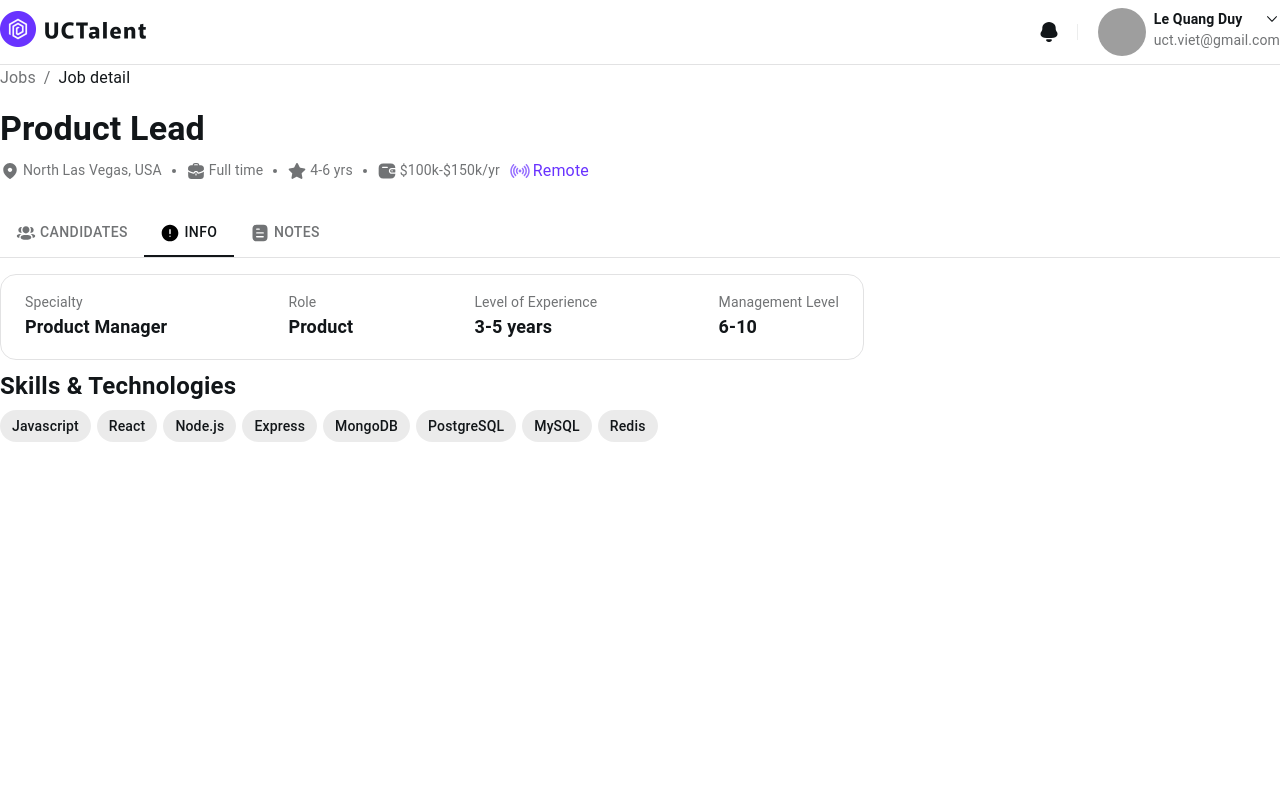
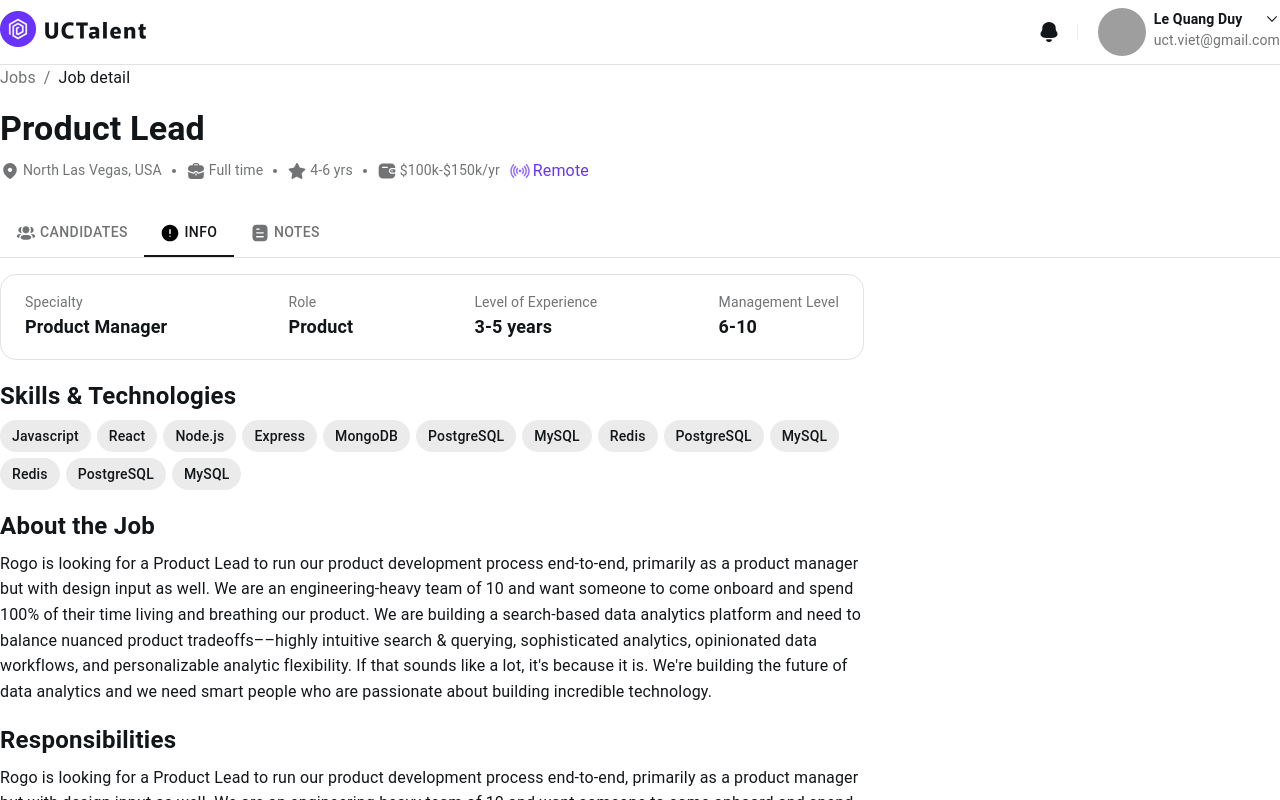
Before and after one commit to UCTalent/uc-ats-react-app, a React (Vite) app: page /jobs/1/info in a window 1280 px wide. Built offline with nearby package versions, Linux system fonts and the light colour scheme; grey boxes are pictures that could not be loaded; what smooth-dnd would draw is missing.

Commit message:
chore: render job detail content with sanitizeHTML

```diff
--- a/package.json
+++ b/package.json
@@ -29,6 +29,7 @@
     "react-smooth-dnd": "^0.11.1",
     "recoil": "^0.7.7",
     "ts-node": "^10.9.2",
+    "xss": "^1.0.15",
     "yup": "^1.4.0"
   },
   "devDependencies": {
--- /dev/null
+++ b/src/assets/css/app.css
@@ -0,0 +1,5 @@
+* {
+  margin: 0;
+  padding: 0 auto;
+  box-sizing: border-box;
+}
--- /dev/null
+++ b/src/components/common/TypographyHtml.tsx
@@ -0,0 +1,22 @@
+import Typography from "@mui/material/Typography"
+import { sanitizeHTMLBasic } from "services/sanitizeHTML"
+import { type SxProps } from "@mui/material"
+
+interface TypeProps {
+  children: string
+  sx?: SxProps
+}
+
+const TypographyHtml: React.FC<TypeProps> = ({ children, sx }) => {
+  return (
+    <Typography
+      component="div"
+      dangerouslySetInnerHTML={{
+        __html: sanitizeHTMLBasic(children),
+      }}
+      sx={sx}
+    />
+  )
+}
+
+export default TypographyHtml
--- /dev/null
+++ b/src/components/common/WrapperSection.tsx
@@ -0,0 +1,21 @@
+import Stack from "@mui/material/Stack"
+import Typography from "@mui/material/Typography"
+import { type ReactNode } from "react"
+
+interface TypeProps {
+  title: string
+  children: ReactNode
+}
+
+const WrapperSection: React.FC<TypeProps> = ({ title, children }) => {
+  return (
+    <Stack>
+      <Typography variant="h5" sx={{ fontSize: "24px !important", fontWeight: "600px", mb: "8px" }}>
+        {title}
+      </Typography>
+      {children}
+    </Stack>
+  )
+}
+
+export default WrapperSection
--- a/src/components/common/index.ts
+++ b/src/components/common/index.ts
@@ -10,3 +10,5 @@ export { default as CalendarBox } from "./CalendarBox"
 export { default as IconSVG } from "./IconSVG"
 export { default as Breadcrumbs } from "./Breadcrumbs"
 export { default as DotDivider } from "./DotDivider"
+export { default as WrapperSection } from "./WrapperSection"
+export { default as TypographyHtml } from "./TypographyHtml"
--- /dev/null
+++ b/src/components/sections/job-detail/JobDetailContent.tsx
@@ -0,0 +1,95 @@
+import { BasicTag, TypographyHtml, WrapperSection } from "components/common"
+import Stack from "@mui/material/Stack"
+import Typography from "@mui/material/Typography"
+
+const TAGS = [
+  { id: "1", title: "Javascript" },
+  { id: "2", title: "React" },
+  { id: "3", title: "Node.js" },
+  { id: "4", title: "Express" },
+  { id: "5", title: "MongoDB" },
+  { id: "6", title: "PostgreSQL" },
+  { id: "7", title: "MySQL" },
+  { id: "8", title: "Redis" },
+  { id: "9", title: "PostgreSQL" },
+  { id: "10", title: "MySQL" },
+  { id: "11", title: "Redis" },
+  { id: "12", title: "PostgreSQL" },
+  { id: "13", title: "MySQL" },
+]
+
+const JobDetailContent = () => {
+  return (
+    <>
+      <WrapperSection title="Skills & Technologies">
+        <Stack flexDirection="row" sx={{ gap: "6px", flexWrap: "wrap" }}>
+          {TAGS.map((tag) => (
+            <BasicTag key={tag.id}>{tag.title}</BasicTag>
+          ))}
+        </Stack>
+      </WrapperSection>
+
+      <WrapperSection title="About the Job">
+        <Typography>
+          Rogo is looking for a Product Lead to run our product development process end-to-end,
+          primarily as a product manager but with design input as well. We are an engineering-heavy
+          team of 10 and want someone to come onboard and spend 100% of their time living and
+          breathing our product. We are building a search-based data analytics platform and need to
+          balance nuanced product tradeoffs––highly intuitive search & querying, sophisticated
+          analytics, opinionated data workflows, and personalizable analytic flexibility. If that
+          sounds like a lot, it's because it is. We're building the future of data analytics and we
+          need smart people who are passionate about building incredible technology.
+        </Typography>
+      </WrapperSection>
+
+      <WrapperSection title="Responsibilities">
+        <Typography>
+          Rogo is looking for a Product Lead to run our product development process end-to-end,
+          primarily as a product manager but with design input as well. We are an engineering-heavy
+          team of 10 and want someone to come onboard and spend 100% of their time living and
+          breathing our product. We are building a search-based data analytics platform and need to
+          balance nuanced product tradeoffs––highly intuitive search & querying, sophisticated
+          analytics, opinionated data workflows, and personalizable analytic flexibility. If that
+          sounds like a lot, it's because it is. We're building the future of data analytics and we
+          need smart people who are passionate about building incredible technology.
+        </Typography>
+      </WrapperSection>
+
+      <WrapperSection title="Minimum Qualifications">
+        <Typography>
+          Rogo is looking for a Product Lead to run our product development process end-to-end,
+          primarily as a product manager but with design input as well. We are an engineering-heavy
+          team of 10 and want someone to come onboard and spend 100% of their time living and
+          breathing our product. We are building a search-based data analytics platform and need to
+          balance nuanced product tradeoffs––highly intuitive search & querying, sophisticated
+          analytics, opinionated data workflows, and personalizable analytic flexibility. If that
+          sounds like a lot, it's because it is. We're building the future of data analytics and we
+          need smart people who are passionate about building incredible technology.
+        </Typography>
+      </WrapperSection>
+
+      <WrapperSection title="Preferred Requirement">
+        <Typography>
+          Rogo is looking for a Product Lead to run our product development process end-to-end,
+          primarily as a product manager but with design input as well. We are an engineering-heavy
+          team of 10 and want someone to come onboard and spend 100% of their time living and
+          breathing our product. We are building a search-based data analytics platform and need to
+          balance nuanced product tradeoffs––highly intuitive search & querying, sophisticated
+          analytics, opinionated data workflows, and personalizable analytic flexibility. If that
+          sounds like a lot, it's because it is. We're building the future of data analytics and we
+          need smart people who are passionate about building incredible technology.
+        </Typography>
+      </WrapperSection>
+
+      <WrapperSection title="Benefits">
+        <TypographyHtml>
+          {
+            "\u003cul\u003e\u003cli\u003eA front-row seat to one of the most exciting blockchain projects that make positive impacts in changing many people’s lives."
+          }
+        </TypographyHtml>
+      </WrapperSection>
+    </>
+  )
+}
+
+export default JobDetailContent
--- a/src/components/sections/job-detail/SkillNTechnologies.tsx
+++ /dev/null
@@ -1,31 +0,0 @@
-import { Typography } from "@mui/material"
-import { BasicTag } from "components/common"
-import Stack from "@mui/material/Stack"
-
-const TAGS = [
-  { id: "1", title: "Javascript" },
-  { id: "2", title: "React" },
-  { id: "3", title: "Node.js" },
-  { id: "4", title: "Express" },
-  { id: "5", title: "MongoDB" },
-  { id: "6", title: "PostgreSQL" },
-  { id: "7", title: "MySQL" },
-  { id: "8", title: "Redis" },
-]
-
-const SkillNTechnologies = () => {
-  return (
-    <Stack>
-      <Typography variant="h5" sx={{ fontSize: "24px !important", fontWeight: "600px" }}>
-        Skills & Technologies
-      </Typography>
-      <Stack flexDirection="row" sx={{ mt: "8px", gap: "6px", flexWrap: "wrap" }}>
-        {TAGS.map((tag) => (
-          <BasicTag key={tag.id}>{tag.title}</BasicTag>
-        ))}
-      </Stack>
-    </Stack>
-  )
-}
-
-export default SkillNTechnologies
--- a/src/components/sections/job-detail/index.ts
+++ b/src/components/sections/job-detail/index.ts
@@ -3,4 +3,4 @@ export { default as TabMenuHorizontal } from "./TabMenuHorizontal"
 export { default as CandidateStageColumn } from "./CandidateStageColumn"
 export { default as CandidateBoardToolBar } from "./CandidateBoardToolBar"
 export { default as JobOverviewBox } from "./JobOverviewBox"
-export { default as SkillNTechnologies } from "./SkillNTechnologies"
+export { default as JobDetailContent } from "./JobDetailContent"
--- a/src/main.tsx
+++ b/src/main.tsx
@@ -4,6 +4,7 @@ import { RecoilRoot } from "recoil"
 import { CssBaseline } from "@mui/material"
 import ThemeProvider from "theme/ThemeProvider"
 import App from "./App"
+import "assets/css/app.css"
 
 createRoot(document.getElementById("root")!).render(
   <>
--- a/src/pages/TheJobDetailPage.tsx
+++ b/src/pages/TheJobDetailPage.tsx
@@ -1,14 +1,14 @@
 import Stack from "@mui/material/Stack"
 import { AppContainer } from "components/common"
-import { JobOverviewBox, SkillNTechnologies } from "components/sections/job-detail"
+import { JobOverviewBox, JobDetailContent } from "components/sections/job-detail"
 
 const TheJobDetailPage = () => {
   return (
     <Stack sx={{ py: "16px" }}>
       <AppContainer width={864} sx={{ margin: "0" }}>
-        <Stack sx={{ flexGrow: 1, overflow: "auto", gap: "10px" }}>
+        <Stack sx={{ flexGrow: 1, overflow: "auto", gap: "20px" }}>
           <JobOverviewBox />
-          <SkillNTechnologies />
+          <JobDetailContent />
         </Stack>
       </AppContainer>
     </Stack>
--- /dev/null
+++ b/src/services/sanitizeHTML/index.ts
@@ -0,0 +1 @@
+export { default as sanitizeHTMLBasic } from "./sanitizeHTMLBasic"
--- /dev/null
+++ b/src/services/sanitizeHTML/sanitizeHTMLBasic.ts
@@ -0,0 +1,32 @@
+import xss from "xss"
+
+const sanitizeHTMLBasic = (html: string): string => {
+  const xssOptions = {
+    whiteList: {
+      a: ["href", "title", "target"],
+      b: [],
+      i: [],
+      u: [],
+      strong: [],
+      em: [],
+      p: [],
+      br: [],
+      ul: [],
+      li: [],
+      ol: [],
+      h1: [],
+      h2: [],
+      h3: [],
+      h4: [],
+      h5: [],
+      h6: [],
+      img: ["src", "alt"],
+    },
+    stripIgnoreTag: true,
+    stripIgnoreTagBody: true,
+  }
+
+  return xss(html, xssOptions)
+}
+
+export default sanitizeHTMLBasic
```
Also changed, not shown: 1 other file (tests, documents, lock files or other folders).
